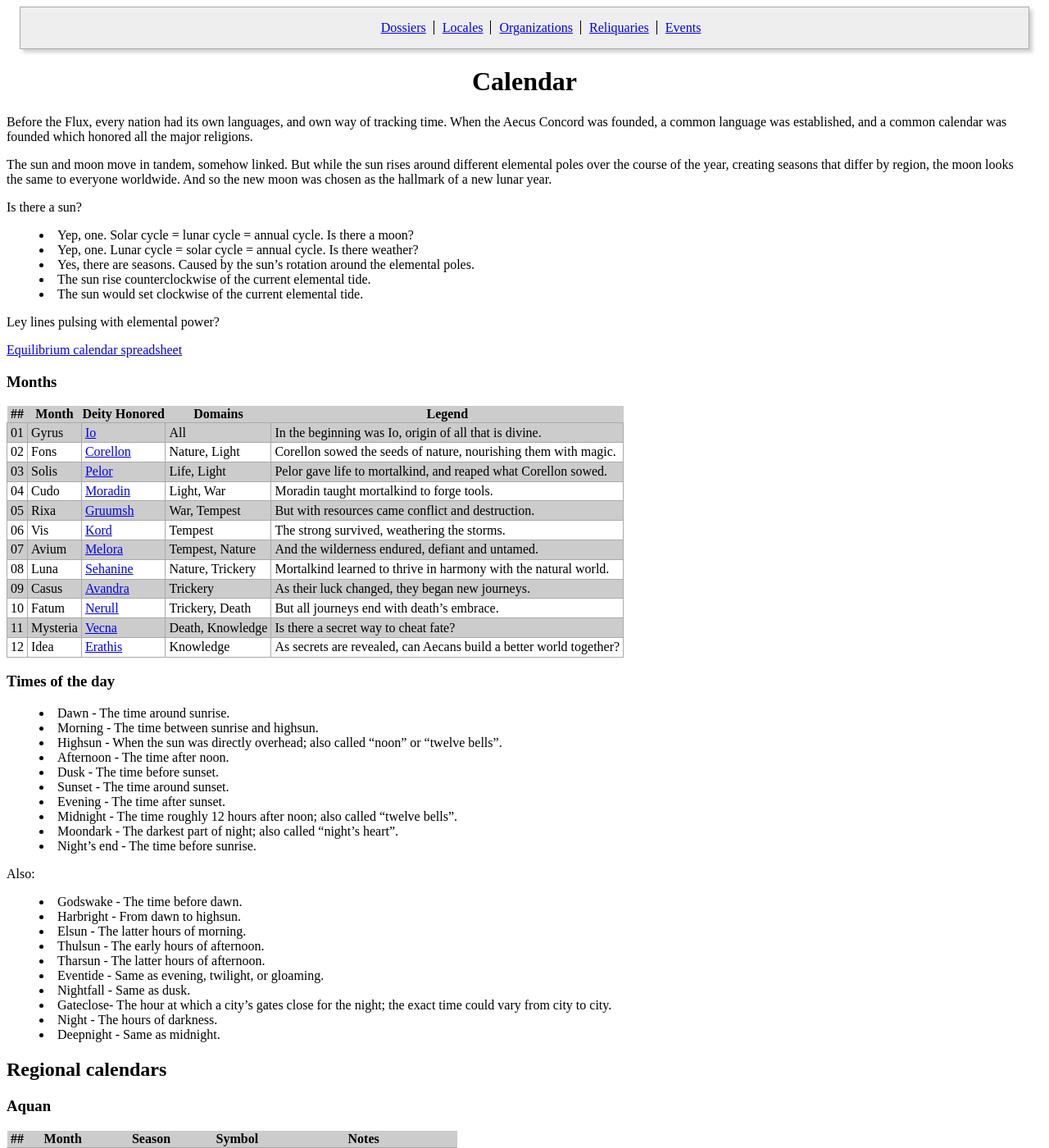
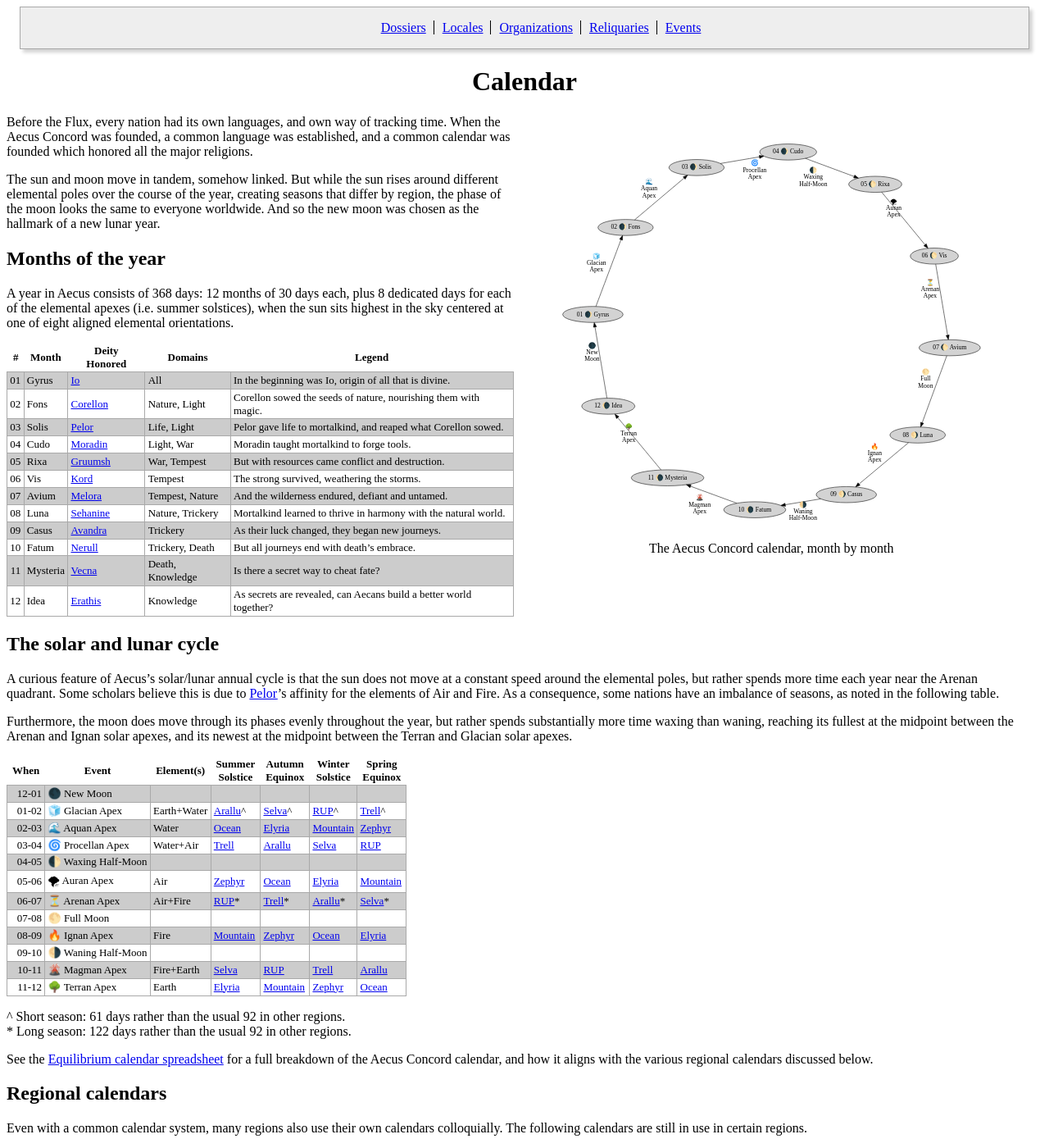
Before and after one commit to ctrueden/equilibrium, a Jekyll site: the page built from _pages/calendar.md, in a window 1280 px wide and 1400 px high. Shown: the whole window at 82% size. Built offline with Jekyll 4.4.1, drawn with Linux system fonts in a browser that asks for light colours; some of the changed text lies outside the part shown.

Commit message:
Finish the calendars page
Everything you never wanted to know about how time tracking works
in this ridiculous fictional world!

```diff
--- a/_pages/calendar.md
+++ b/_pages/calendar.md
@@ -1,6 +1,11 @@
 ---
 title: Calendar
 ---
+
+<figure style="float: right">
+<a href="assets/images/aecus-annum-cycle.svg"><img src="assets/images/aecus-annum-cycle.svg" style="max-width: 100%; max-height: 500px"></a>
+<figcaption style="text-align: center">The Aecus Concord calendar, month by month</figcaption>
+</figure>
 
 Before the Flux, every nation had its own languages, and own way of tracking time.
 When the Aecus Concord was founded, a common language was established, and a
@@ -8,67 +13,77 @@ common calendar was founded which honored all the major religions.
 
 The sun and moon move in tandem, somehow linked. But while the sun rises around
 different elemental poles over the course of the year, creating seasons that
-differ by region, the moon looks the same to everyone worldwide. And so the
-new moon was chosen as the hallmark of a new lunar year.
+differ by region, the phase of the moon looks the same to everyone worldwide.
+And so the new moon was chosen as the hallmark of a new lunar year.
 
-Is there a sun?
-- Yep, one. Solar cycle = lunar cycle = annual cycle.
-Is there a moon?
-- Yep, one. Lunar cycle = solar cycle = annual cycle.
-Is there weather?
-- Yes, there are seasons. Caused by the sun's rotation around the elemental poles.
-- The sun rise counterclockwise of the current elemental tide.
-- The sun would set clockwise of the current elemental tide.
+## Months of the year
 
-Ley lines pulsing with elemental power?
+A year in Aecus consists of 368 days: 12 months of 30 days each, plus 8
+dedicated days for each of the elemental apexes (i.e. summer solstices), when
+the sun sits highest in the sky centered at one of eight aligned elemental
+orientations.
 
+|  # | Month        | Deity Honored                 | Domains          | Legend                                                             |
+|---:|--------------|-------------------------------|------------------|--------------------------------------------------------------------|
+| 01 | Gyrus        | [Io](dossiers/io)             | All              | In the beginning was Io, origin of all that is divine.             |
+| 02 | Fons         | [Corellon](dossiers/corellon) | Nature, Light    | Corellon sowed the seeds of nature, nourishing them with magic.    |
+| 03 | Solis        | [Pelor](dossiers/pelor)       | Life, Light      | Pelor gave life to mortalkind, and reaped what Corellon sowed.     |
+| 04 | Cudo         | [Moradin](dossiers/moradin)   | Light, War       | Moradin taught mortalkind to forge tools.                          |
+| 05 | Rixa         | [Gruumsh](dossiers/gruumsh)   | War, Tempest     | But with resources came conflict and destruction.                  |
+| 06 | Vis          | [Kord](dossiers/kord)         | Tempest          | The strong survived, weathering the storms.                        |
+| 07 | Avium        | [Melora](dossiers/melora)     | Tempest, Nature  | And the wilderness endured, defiant and untamed.                   |
+| 08 | Luna         | [Sehanine](dossiers/sehanine) | Nature, Trickery | Mortalkind learned to thrive in harmony with the natural world.    |
+| 09 | Casus        | [Avandra](dossiers/avandra)   | Trickery         | As their luck changed, they began new journeys.                    |
+| 10 | Fatum        | [Nerull](dossiers/nerull)     | Trickery, Death  | But all journeys end with death's embrace.                         |
+| 11 | Mysteria     | [Vecna](dossiers/vecna)       | Death, Knowledge | Is there a secret way to cheat fate?                               |
+| 12 | Idea         | [Erathis](dossiers/erathis)   | Knowledge        | As secrets are revealed, can Aecans build a better world together? |
+
+## The solar and lunar cycle
+
+A curious feature of Aecus's solar/lunar annual cycle is that the sun does not
+move at a constant speed around the elemental poles, but rather spends more
+time each year near the Arenan quadrant. Some scholars believe this is due to
+[Pelor](dossiers/pelor)'s affinity for the elements of Air and Fire. As a
+consequence, some nations have an imbalance of seasons, as noted in the
+following table.
+
+Furthermore, the moon does move through its phases evenly throughout the year,
+but rather spends substantially more time waxing than waning, reaching its
+fullest at the midpoint between the Arenan and Ignan solar apexes, and its
+newest at the midpoint between the Terran and Glacian solar apexes.
+
+|  When | Event               | Element(s)  | Summer<br>Solstice           | Autumn<br>Equinox            | Winter<br>Solstice           | Spring<br>Equinox            |
+|------:|---------------------|-------------|------------------------------|------------------------------|------------------------------|------------------------------|
+| 12-01 | 🌑 New Moon         |             |                              |                              |                              |                              |
+| 01-02 | 🧊 Glacian Apex     | Earth+Water | [Arallu](locales/arallu)^    | [Selva](locales/selva)^      | [RUP](locales/rup)^          | [Trell](locales/trell)^      |
+| 02-03 | 🌊 Aquan Apex       | Water       | [Ocean](locales/cognitutus)  | [Elyria](locales/elyria)     | [Mountain](locales/mountain) | [Zephyr](locales/zephyr)     |
+| 03-04 | 🌀 Procellan Apex   | Water+Air   | [Trell](locales/trell)       | [Arallu](locales/arallu)     | [Selva](locales/selva)       | [RUP](locales/rup)           |
+| 04-05 | 🌓 Waxing Half-Moon |             |                              |                              |                              |                              |
+| 05-06 | 🌪 Auran Apex       | Air         | [Zephyr](locales/zephyr)     | [Ocean](locales/cognitutus)  | [Elyria](locales/elyria)     | [Mountain](locales/mountain) |
+| 06-07 | ⏳ Arenan Apex      | Air+Fire    | [RUP](locales/rup)\*         | [Trell](locales/trell)\*     | [Arallu](locales/arallu)\*   | [Selva](locales/selva)\*     |
+| 07-08 | 🌕 Full Moon        |             |                              |                              |                              |                              |
+| 08-09 | 🔥 Ignan Apex       | Fire        | [Mountain](locales/mountain) | [Zephyr](locales/zephyr)     | [Ocean](locales/cognitutus)  | [Elyria](locales/elyria)     |
+| 09-10 | 🌗 Waning Half-Moon |             |                              |                              |                              |                              |
+| 10-11 | 🌋 Magman Apex      | Fire+Earth  | [Selva](locales/selva)       | [RUP](locales/rup)           | [Trell](locales/trell)       | [Arallu](locales/arallu)     |
+| 11-12 | 🌳 Terran Apex      | Earth       | [Elyria](locales/elyria)     | [Mountain](locales/mountain) | [Zephyr](locales/zephyr)     | [Ocean](locales/cognitutus)  |
+
+^ Short season: 61 days rather than the usual 92 in other regions.
+\* Long season: 122 days rather than the usual 92 in other regions.
+
+See the
 [Equilibrium calendar spreadsheet](https://docs.google.com/spreadsheets/d/1nPtq4H6Hc4krrQXcpF5PJNLf2_-q9p11HShezd5jquc/edit)
-
-### Months
-
-| ## | Month    | Deity Honored                  | Domains          | Legend                                                             |
-|----|----------|--------------------------------|------------------|--------------------------------------------------------------------|
-| 01 | Gyrus    | [Io](/dossiers/io)             | All              | In the beginning was Io, origin of all that is divine.             |
-| 02 | Fons     | [Corellon](/dossiers/corellon) | Nature, Light    | Corellon sowed the seeds of nature, nourishing them with magic.    |
-| 03 | Solis    | [Pelor](/dossiers/pelor)       | Life, Light      | Pelor gave life to mortalkind, and reaped what Corellon sowed.     |
-| 04 | Cudo     | [Moradin](/dossiers/moradin)   | Light, War       | Moradin taught mortalkind to forge tools.                          |
-| 05 | Rixa     | [Gruumsh](/dossiers/gruumsh)   | War, Tempest     | But with resources came conflict and destruction.                  |
-| 06 | Vis      | [Kord](/dossiers/kord)         | Tempest          | The strong survived, weathering the storms.                        |
-| 07 | Avium    | [Melora](/dossiers/melora)     | Tempest, Nature  | And the wilderness endured, defiant and untamed.                   |
-| 08 | Luna     | [Sehanine](/dossiers/sehanine) | Nature, Trickery | Mortalkind learned to thrive in harmony with the natural world.    |
-| 09 | Casus    | [Avandra](/dossiers/avandra)   | Trickery         | As their luck changed, they began new journeys.                    |
-| 10 | Fatum    | [Nerull](/dossiers/nerull)     | Trickery, Death  | But all journeys end with death's embrace.                         |
-| 11 | Mysteria | [Vecna](/dossiers/vecna)       | Death, Knowledge | Is there a secret way to cheat fate?                               |
-| 12 | Idea     | [Erathis](/dossiers/erathis)   | Knowledge        | As secrets are revealed, can Aecans build a better world together? |
-
-### Times of the day
-
-* Dawn - The time around sunrise.
-* Morning - The time between sunrise and highsun.
-* Highsun - When the sun was directly overhead; also called "noon" or "twelve bells".
-* Afternoon - The time after noon.
-* Dusk - The time before sunset.
-* Sunset - The time around sunset.
-* Evening - The time after sunset.
-* Midnight - The time roughly 12 hours after noon; also called "twelve bells".
-* Moondark - The darkest part of night; also called "night's heart".
-* Night's end - The time before sunrise.
-
-Also:
-* Godswake - The time before dawn.
-* Harbright - From dawn to highsun.
-* Elsun - The latter hours of morning.
-* Thulsun - The early hours of afternoon.
-* Tharsun - The latter hours of afternoon.
-* Eventide - Same as evening, twilight, or gloaming.
-* Nightfall - Same as dusk.
-* Gateclose- The hour at which a city's gates close for the night; the exact time could vary from city to city.
-* Night - The hours of darkness.
-* Deepnight - Same as midnight.
+for a full breakdown of the Aecus Concord calendar, and how it
+aligns with the various regional calendars discussed below.
 
 ## Regional calendars
 
+Even with a common calendar system, many regions also use their own calendars
+colloquially. The following calendars are still in use in certain regions.
+
 ### Aquan
+
+The Auran year is divided into 13 months of 28 days each,
+with an additional festival day for each of the four seasons.
 
 | ## | Month     | Season           | Symbol      | Notes                           |
 |----|-----------|------------------|-------------|---------------------------------|
@@ -90,14 +105,17 @@ Also:
 |  - | Winterday | Early winter     |             | Festival day celebrating winter |
 | 00 | Xendrik   | Mid winter       | Death       | Waning half moon on Xendrik 27  |
 
-Days of the week:
-* 1 - Sul
-* 2 - Mol
-* 3 - Zol
-* 4 - Wir
-* 5 - Zor
-* 6 - Far
-* 7 - Sar
+The first of the month is always called Sul, and the rest follow as shown below:
+
+* Sul is always on the 1st, 8th, 15th, and 22nd of the month.
+* Mol is always on the 2nd, 9th, 16th, and 23rd of the month.
+* Zol is always on the 3rd, 10th, 17th, and 24th of the month.
+* Wir is always on the 4th, 11th, 18th, and 25th of the month.
+* Zor is always on the 5th, 12th, 19th, and 26th of the month.
+* Far is always on the 6th, 13th, 20th, and 27th of the month.
+* Sar is always on the 7th, 14th, 21st, and 28th of the month.
+
+Springday, Summerday, Autumnday, and Winterday are always referred to by name.
 
 GM's note: the Aquan calendar was adapted from the
 [Eberron calendar](https://eberron.fandom.com/wiki/Calendar).
@@ -107,10 +125,9 @@ GM's note: the Aquan calendar was adapted from the
 Before the Flux, the Radiant Union of Pelor and the dwarves of the Mountain
 shared a calendar aligned to their weather.
 
-The Ignan year consists of 368 days, split into twelve months of twenty-eight
-days each, and four eight-day festivals, each placed at three-month intervals.
-The months and festivals are commonly referred to as the Dozenmonth of Luna
-and the Four Festivals.
+The Ignan year is split into 12 months of 28 days each, and four eight-day
+festivals, each placed at three-month intervals. The months and festivals are
+commonly referred to as the Dozenmonth of Luna and the Four Festivals.
 
 | Month | Common     | Elven       | Nomads   | Season      |
 |-------|------------|-------------|----------|-------------|
@@ -141,22 +158,24 @@ The first of the month is always a Starday, and the rest follow as shown below:
 * Earthday is always on the 6th, 13th, 20th, and 27th of the month.
 * Freeday is always on the 7th, 14th, 21st, and 28th of the month.
 
+The festivals use the same day names as regular months for the first 7 days,
+with the 8th and final day of each festival called Festday.
+
 GM's note: the Ignan calendar was adapted from the
 [Greyhawk calendar](https://calendars.fandom.com/wiki/Greyhawk_Calendar).
 
 ## Elyria
 
-Notice that the elves don't celebrate extremes, like when solstices occur, but
-rather seasonal midpoints, illustrative of their philosophy of balance.
+Like the Aecan calendar, the fey calendar is divided into 12 months of 30 days
+each, plus 8 special days. But unlike others, the elves celebrate moderation
+rather than extremes. As such, rather than marking when solstices occur, they
+celebrate seasonal midpoints, illustrative of their philosophy of balance.
 
-Years are counted from the last planting of the World Tree. Cycles are counted.
-E.g. Year 985, Cycle 37.
+Years are counted since the last planting of the World Tree, with each
+planting referred to as a Cycle&mdash;e.g. Year 985, Cycle 37.
 
-30 * 12 = 360 days
-+8 days, corresponding to moon peaks and midpoints
-weeks are 10 days
-no names for each day
-21 Hammer = 1st day of 3rd tenday
+Months are divided into 10-day segments known as tendays, with no names per
+day. For example, 21 Hammer is the 1st day of the 3rd tenday of Hammer.
 
 | ## | Month             | Meaning                     | Notes                                     |
 |----|-------------------|-----------------------------|-------------------------------------------|
@@ -186,7 +205,9 @@ GM's note: the Elyrian calendar was adapted from
 
 ### The Selva
 
-Selvan tribes count time in sixteen groups of 23 days:
+Selvan tribes count time in sixteen groups of 23 days each.
+There are no special festival days, nor breakdown into week days;
+every day is a good day to be alive.
 
 | ## | Name    | Notes                                    |
 |----|---------|------------------------------------------|
@@ -212,6 +233,14 @@ calendar](https://pathfinderwiki.com/wiki/Moon_(Golarion)#Lunar_calendar).
 
 ### Trell
 
+On the islands of Trell, the year is sorted into 12 months of varying length:
+29 to 31 days, depending on the month. There are also two special days
+highlighting the days before the winter and summer solstices respectively.
+
+The months are named according to infernal ideals, with each month having
+an associated Asmodeal lesson known as a *slogan*, which are taught to
+Trell children to foster self-improvement and success as they develop.
+
 | Month          | Days | Season                | Objective | Slogan                                                   | Connotations                                                               |
 |----------------|------|-----------------------|-----------|----------------------------------------------------------|----------------------------------------------------------------------------|
 | Ursa           |    1 | Eve of winter         |           |                                                          |                                                                            |
@@ -229,14 +258,9 @@ calendar](https://pathfinderwiki.com/wiki/Moon_(Golarion)#Lunar_calendar).
 | Neth           |   30 | Mid-late autumn       | Subsume   | Incorporate fear and despair into holistic understanding | magic, duality, madness, creation & destruction, omniscience, surrender    |
 | Kuthona        |   31 | Late autumn           | Detach    | Make rational decisions by insulating from emotion       | darkness, envy, loss, pain, torture, murder                                |
 
-Days of the week:
-- Moonday
-- Toilday
-- Wealday
-- Oathday
-- Fireday
-- Starday
-- Sunday
+The seven days of the week are Moonday, Toilday, Wealday, Oathday,
+Fireday, Starday, and Sunday. But which week days fall on which
+days of the year varies year by year (sound familiar?).
 
 GM's note: the Trell calendar was adapted from [Golarion's Absalom
 Reckoning](https://pathfinderwiki.com/wiki/Absalom_Reckoning).
--- a/assets/css/style.css
+++ b/assets/css/style.css
@@ -88,6 +88,13 @@ table tr:nth-child(odd) {
 table {
   border-collapse: collapse;
   margin-bottom: 1em;
+  font-size: small;
+}
+
+table th {
+  background: white;
+  padding-left: 0.5em;
+  padding-right: 0.5em;
 }
 
 table td {
```
